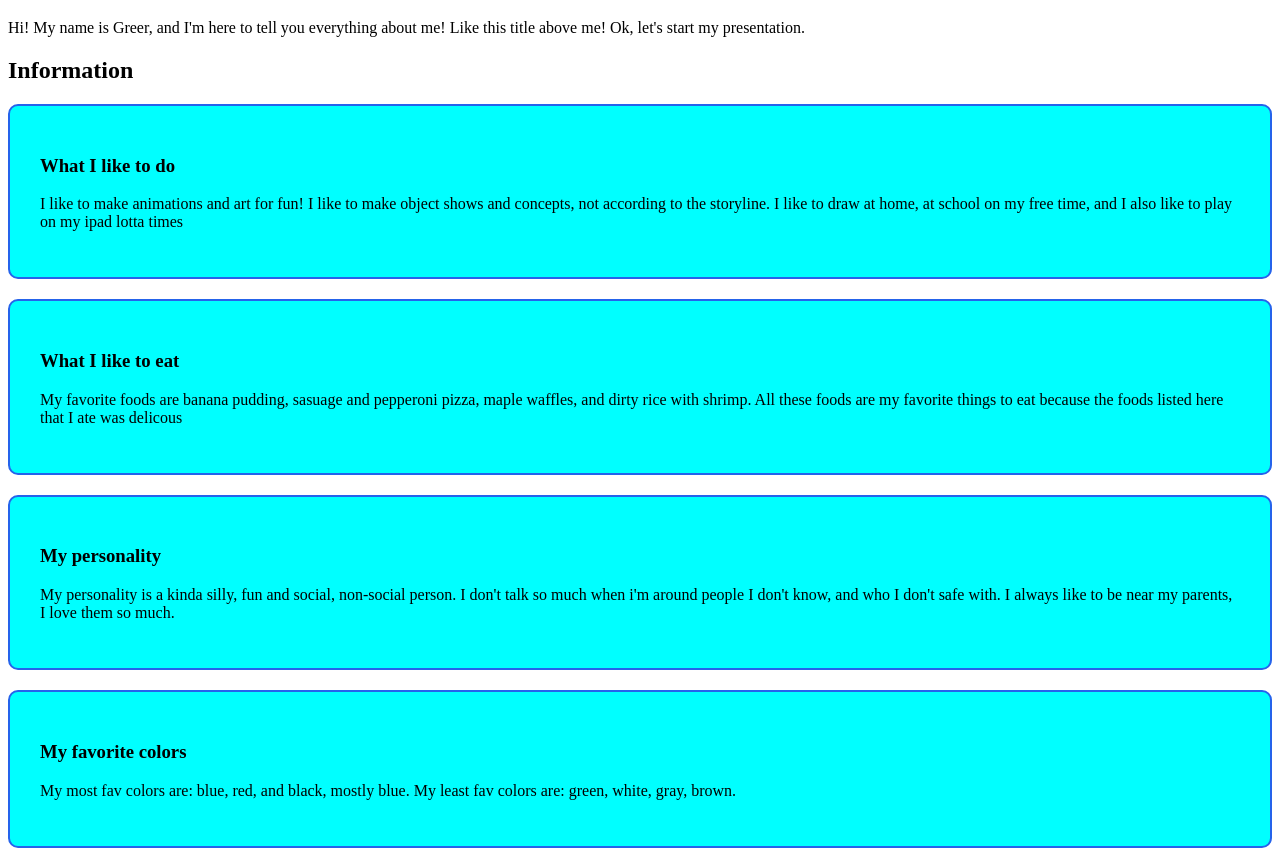
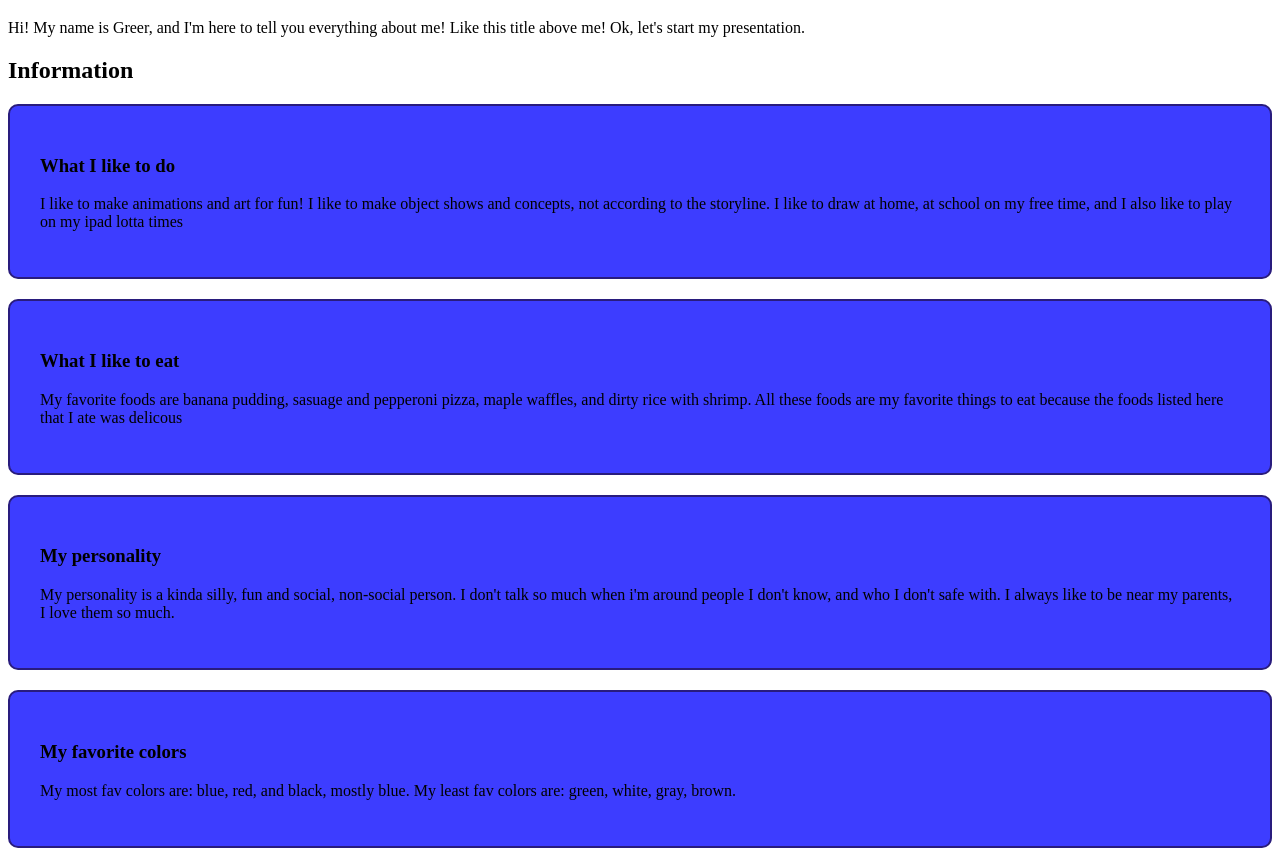
Before and after one commit to greerbluedud22/About-me, a plain HTML site: page index.html in a window 1280 px wide. Shown: the part 61-929 px from the top of the page. Drawn offline with Linux system fonts and the light colour scheme.

Commit message:
updated index

```diff
--- a/styles.css
+++ b/styles.css
@@ -1,9 +1,9 @@
 
 /* Section */
 .project-section {
-    background-color: aqua;
+    background-color: rgb(61, 61, 255);
     padding: 30px;
     margin: 20px 0;
-    border: 2px solid #2563eb;
+    border: 2px solid #291c7d;
     border-radius: 10px;
 }
```
Also changed, not shown: index.html (+0 -8 lines).
